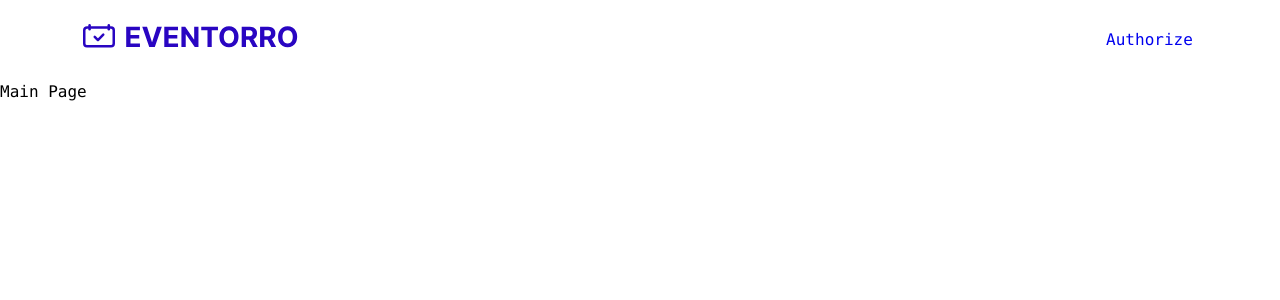
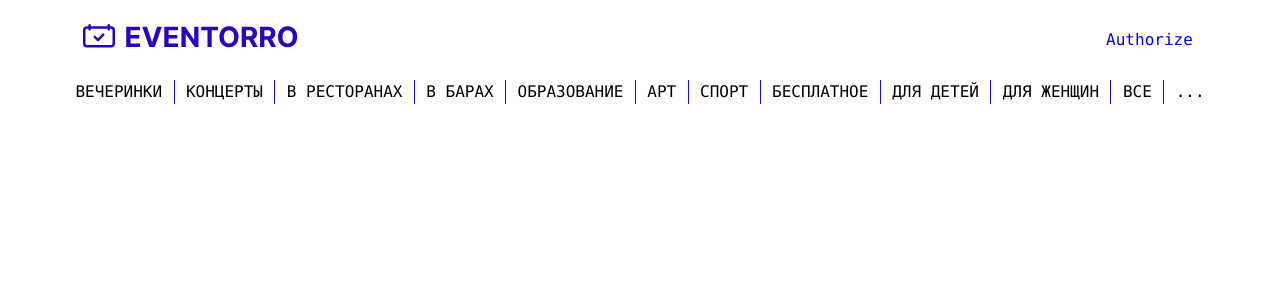
Before and after one commit to amangeldi0/eventero, a React (Vite) app: page / in a window 1280 px wide. Shown: the top 300 px of the page. Built offline with nearby package versions, Linux system fonts and the light colour scheme.

Commit message:
category bar completed

```diff
--- /dev/null
+++ b/src/features/FastSearch/FastSearc.module.scss
@@ -0,0 +1,80 @@
+.layout{
+    width: 90%;
+    margin: auto;
+    display: flex;
+    flex-direction: column;
+    align-items: flex-end;
+    gap: 20px;
+}
+
+.MainFilter{
+    width: 100%;
+    display: flex;
+}
+
+.MainFilterChild{
+    padding: 0 5px;
+    display: flex;
+    flex-grow: 1;
+    align-items: center;
+    justify-content: center;
+    border-right: 1px solid var(--active-color);
+
+    button {
+        transition: all .3s ease-out;
+    }
+
+    &:hover{
+        button{
+            flex-grow: 1;
+            box-shadow: rgb(0 0 0 / 24%) 0 3px 8px;
+            transform: translateY(-2px);
+        }
+    }
+
+    &:last-child{
+        border: none;
+    }
+}
+
+.AdditionalFilter{
+    width: 100%;
+    height: 15em;
+    display: none;
+    flex-flow: column wrap;
+    box-shadow: rgb(0 0 0 / 24%) 0 3px 8px;
+}
+
+.AdditionalFilterChild{
+    display: flex;
+    align-items: center;
+    justify-content: center;
+    flex-grow: 1;
+    height: 50px;
+
+    .AdditionalFilterButton{
+        position: relative;
+    }
+
+    button::after{
+        content: "";
+        width: 100%;
+        height: 2px;
+        background-color: var(--active-color);
+        position: absolute;
+        bottom: 0;
+        right: 0;
+        transform: scale(0);
+        transition: all .3s ease-out;
+    }
+
+    &:hover{
+        button::after{
+            transform: scale(1);
+        }
+    }
+}
+
+.active{
+    display: flex;
+}
--- /dev/null
+++ b/src/features/FastSearch/FastSearch.tsx
@@ -0,0 +1,40 @@
+import { FC, useRef, useState } from 'react';
+
+import { classnames } from '@/shared/helpers/classnames';
+import { useClickOutside } from '@/shared/hooks/useClickOutside';
+
+import cls from './FastSearc.module.scss';
+
+export const FastSearch:FC = () => {
+    const mainChoices = ['ВЕЧЕРИНКИ', 'КОНЦЕРТЫ', 'В РЕСТОРАНАХ', 'В БАРАХ', 'ОБРАЗОВАНИЕ', 'АРТ', 'СПОРТ', 'БЕСПЛАТНОЕ', 'ДЛЯ ДЕТЕЙ', 'ДЛЯ ЖЕНЩИН'];
+    const additionalChoices = ['КВИЗЫ', 'ТЕАТР', 'СТЕНДАП', 'НОЧНЫЕ КЛУБЫ', 'ВЫСТАВКИ', 'ТАНЦЫ', 'КАРАОКЕ', 'МАГАЗИНЫ', 'ЭКСКУРСИИ', 'ФОТОГРАФИЯ', 'КРАСОТА', 'МОДА И СТИЛЬ', 'ФЕСТИВАЛИ', 'ЯРМАРКИ', 'ПРЕЗЕНТАЦИИ', 'КИНО', 'ГРАЖДАНСКИЕ ИНИЦИАТИВЫ', 'БИЗНЕС', 'IT'];
+
+    const [active, setActive] = useState<boolean>(false);
+    const ref = useRef<HTMLDivElement>(null);
+    useClickOutside(ref, () => setActive(false));
+    const handleClick = () => {
+        setActive(!active);
+    };
+    return (
+        <div className={cls.layout}>
+            <div className={cls.MainFilter}>
+                {mainChoices.map((choice, index) => (
+                // eslint-disable-next-line react/no-array-index-key
+                    <div key={index} className={cls.MainFilterChild}>
+                        <button type="button">{choice}</button>
+                    </div>
+                ))}
+                <div className={cls.MainFilterChild}><button type="button">ВСЕ</button></div>
+                <div className={cls.MainFilterChild} ref={ref}><button type="button" onClick={handleClick}>...</button></div>
+            </div>
+            <div className={classnames(cls.AdditionalFilter, { [cls.active]: active }, [])}>
+                {additionalChoices.map((choice, index) => (
+                    // eslint-disable-next-line react/no-array-index-key
+                    <div key={index} className={cls.AdditionalFilterChild}>
+                        <button type="button" className={cls.AdditionalFilterButton}>{choice}</button>
+                    </div>
+                ))}
+            </div>
+        </div>
+    );
+};
--- a/src/pages/MainPage/MainPage.tsx
+++ b/src/pages/MainPage/MainPage.tsx
@@ -1,6 +1,8 @@
+import { FastSearch } from '@/features/FastSearch/FastSearch';
+
 const MainPage = () => (
     <div>
-        Main Page
+        <FastSearch />
     </div>
 
 );
```
Also changed, not shown: src/features/example.ts (deleted).
